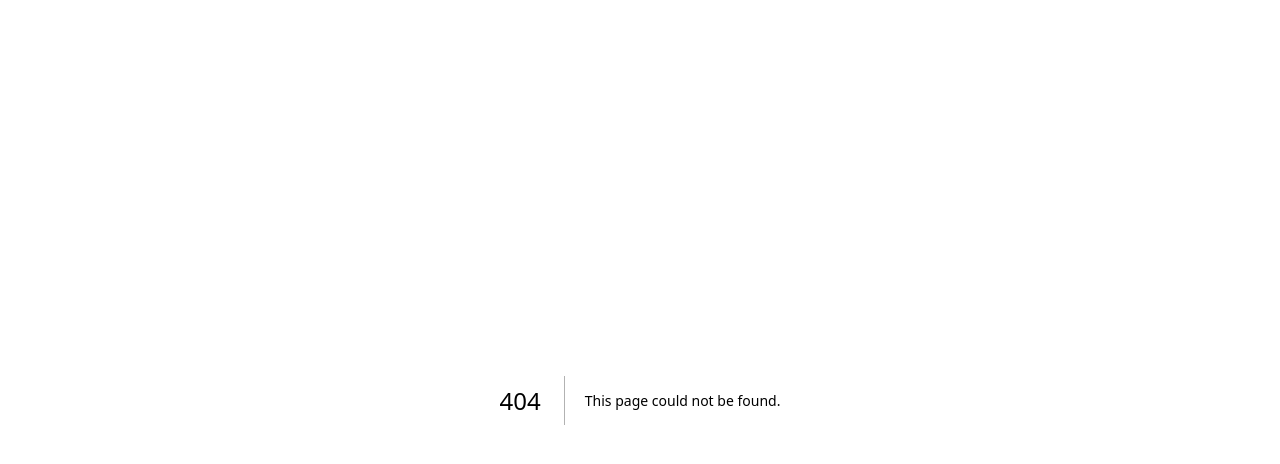
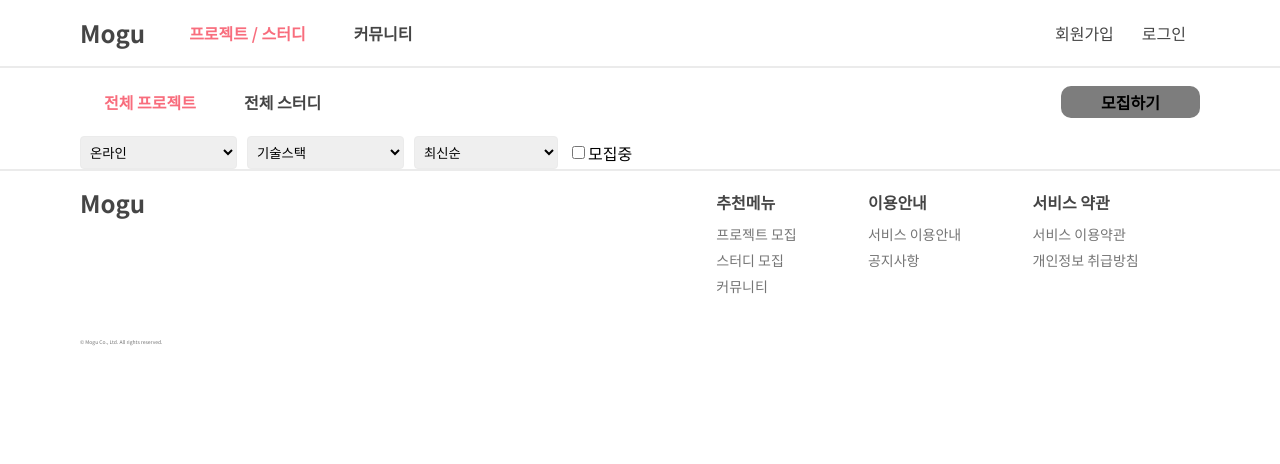
Before and after one commit to MoguProject/mogu-front, a Next.js app: page /projects in a window 1280 px wide. Before the commit this address had no page. Shown: the top 464 px of the page. Built offline with nearby package versions, Linux system fonts and the light colour scheme.

Commit message:
✨ [#17] feat : 프로젝트/스터디 페이지 레이아웃 작업

```diff
--- a/components/Layout/Header/index.tsx
+++ b/components/Layout/Header/index.tsx
@@ -8,16 +8,21 @@ import {
   HeaderRight,
   AuthNavWrapper,
 } from './styled';
+import Link from 'next/link';
 
 const Header = () => {
   return (
     <HeaderWrapper>
       <HeaderStyled>
         <HeaderLeft>
-          <Logo>Mogu</Logo>
+          <Logo>
+            <Link href="/">Mogu</Link>
+          </Logo>
           <HeaderNav>
             <HeaderNavList>
-              <li>프로젝트 / 스터디</li>
+              <li>
+                <Link href="/projects">프로젝트 / 스터디</Link>
+              </li>
               <li>커뮤니티</li>
             </HeaderNavList>
           </HeaderNav>
--- /dev/null
+++ b/components/common/FilteredBox/index.tsx
@@ -0,0 +1,24 @@
+import React from 'react';
+import { ProjectsFilter } from './styled';
+
+const FilteredBox = () => {
+  return (
+    <ProjectsFilter>
+      <select>
+        <option value="온라인">온라인</option>
+        <option value="오프라인">오프라인</option>
+      </select>
+      <select>
+        <option value="기술스택">기술스택</option>
+      </select>
+      <select>
+        <option value="최신순">최신순</option>
+        <option value="인기순">인기순</option>
+      </select>
+      <input id="projectState" type="checkbox" name="state" value="모집중" />{' '}
+      <label htmlFor="projectState">모집중</label>
+    </ProjectsFilter>
+  );
+};
+// 기술 스택에 대한 종류와 선택 방식에 대해서 논의 후 코드 추가 예정
+export default FilteredBox;
--- /dev/null
+++ b/components/common/FilteredBox/styled.ts
@@ -0,0 +1,18 @@
+import styled from 'styled-components';
+
+export const ProjectsFilter = styled.form`
+  width: 100%;
+  height: 100%;
+  max-width: 1140px;
+  display: flex;
+  align-items: center;
+  margin: 0 auto;
+  padding: 0 10px;
+
+  select {
+    margin-right: 10px;
+    padding: 5px 80px 5px 5px;
+    border: 1px solid ${(props) => props.theme.colors.border};
+    border-radius: 4px;
+  }
+`;
--- /dev/null
+++ b/components/common/button/register/index.tsx
@@ -0,0 +1,21 @@
+import React, { Children } from 'react';
+import styled from 'styled-components';
+
+const RegisterBtn = styled.button`
+  background-color: ${(props) => props.theme.colors.tertiary};
+  border-radius: 10px;
+  font-size: 16px;
+  font-weight: 700;
+  padding: 4px 40px;
+`;
+
+type ButtonProps = {
+  children: string;
+  onClick?: () => void;
+};
+
+const RegisterButton = ({ children, onClick }: ButtonProps) => {
+  return <RegisterBtn onClick={onClick}>{children}</RegisterBtn>;
+};
+
+export default RegisterButton;
--- a/components/common/card/study/StudyDesktopCard.tsx
+++ b/components/common/card/study/StudyCard.tsx
@@ -11,7 +11,7 @@ import {
   StudyCardMemberNum,
 } from './styled';
 
-const StudyDesktopCard = ({
+const StudyCard = ({
   state,
   likeState,
 }: {
@@ -53,4 +53,4 @@ const StudyDesktopCard = ({
   );
 };
 
-export default StudyDesktopCard;
+export default StudyCard;
--- a/package.json
+++ b/package.json
@@ -12,6 +12,7 @@
     "next": "13.0.4",
     "react": "18.2.0",
     "react-dom": "18.2.0",
+    "react-hook-form": "^7.39.5",
     "react-query": "^3.39.2",
     "react-responsive": "^9.0.0",
     "styled-components": "^5.3.6",
--- /dev/null
+++ b/pages/projects/index.tsx
@@ -0,0 +1,28 @@
+import { NextPage } from 'next';
+import RegisterButton from '../../components/common/button/register';
+import FilteredBox from '../../components/common/FilteredBox';
+import Layout from '../../components/Layout';
+import { HeaderWrapper, HeaderStyled, HeaderNavList } from './styled';
+
+const ProjectsPage: NextPage = () => {
+  return (
+    <Layout>
+      <HeaderWrapper>
+        <HeaderStyled>
+          <nav>
+            <HeaderNavList>
+              <li>전체 프로젝트</li>
+              <li>전체 스터디</li>
+            </HeaderNavList>
+          </nav>
+          <RegisterButton>모집하기</RegisterButton>
+        </HeaderStyled>
+      </HeaderWrapper>
+      <div>
+        <FilteredBox></FilteredBox>
+      </div>
+    </Layout>
+  );
+};
+
+export default ProjectsPage;
--- /dev/null
+++ b/pages/projects/styled.ts
@@ -0,0 +1,34 @@
+import styled from 'styled-components';
+
+export const HeaderWrapper = styled.div`
+  width: 100%;
+  height: 68px;
+  color: ${(props) => props.theme.colors.primary};
+`;
+
+export const HeaderStyled = styled.div`
+  width: 100%;
+  height: 100%;
+  max-width: 1140px;
+  display: flex;
+  justify-content: space-between;
+  align-items: center;
+  margin: 0 auto;
+  padding: 0 10px;
+`;
+
+export const HeaderNavList = styled.ul`
+  display: flex;
+
+  li {
+    padding: 0 24px;
+    font-size: 16px;
+    font-weight: 700;
+    color: ${(props) => props.theme.colors.primary};
+    cursor: pointer;
+
+    :nth-child(1) {
+      color: ${(props) => props.theme.colors.red};
+    } // 나중에 Active시 색상변경으로 업데이트 예정
+  }
+`;
```
Also changed, not shown: components/main/MainNewContent/index.tsx (+9 -9 lines), pages/projects/[projectsId].tsx (added, +13 -0 lines), pages/study/[studyId].tsx (added, +12 -0 lines), pages/study/index.tsx (added, +7 -0 lines), 2 other files (tests, documents, lock files or other folders).
